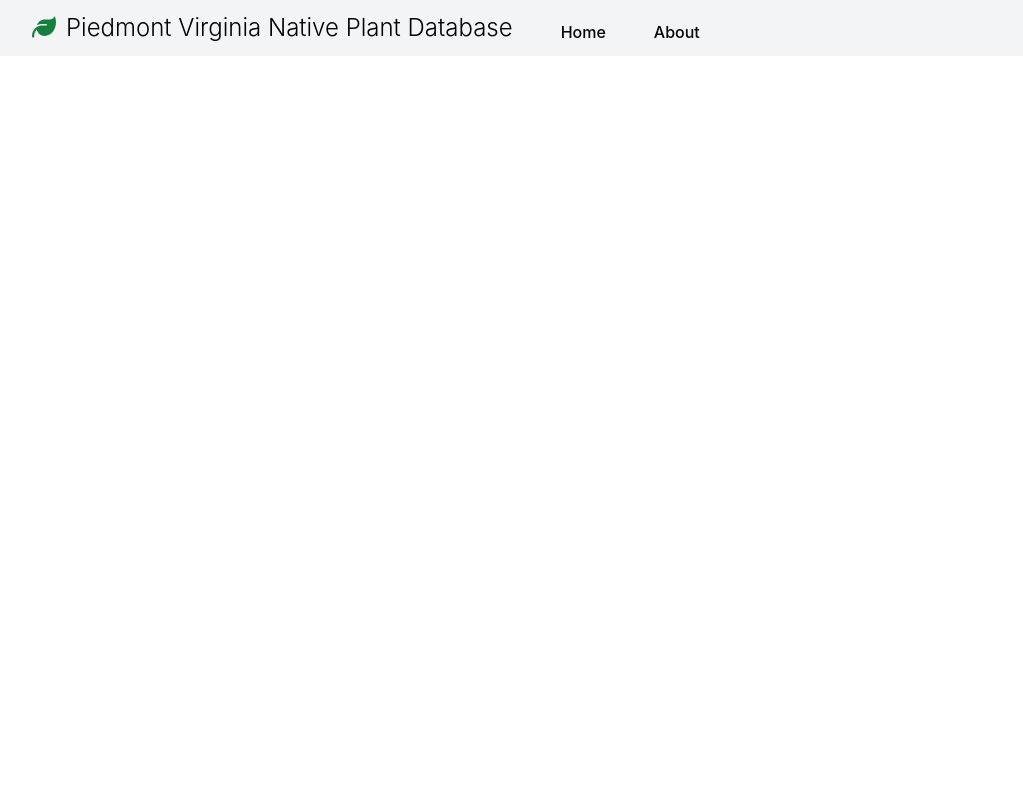
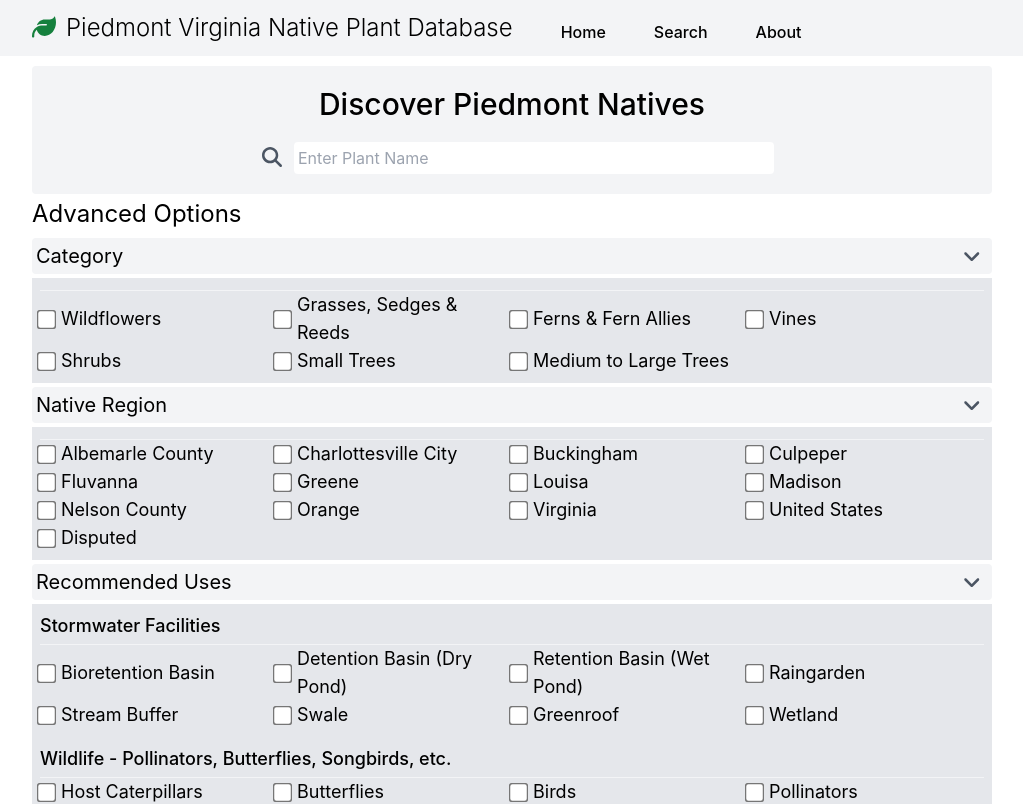
Before and after one commit to code-for-charlottesville/piedmont-native-plants-db, a React (Create React App) app in the folder frontend/: page /search in a window 1280 px wide. Shown: the top 804 px of the page, without its empty margins (128-1151 px from the left). Built offline with nearby package versions, Linux system fonts and the light colour scheme.

Commit message:
minor website layout changes

```diff
--- a/frontend/src/App.js
+++ b/frontend/src/App.js
@@ -7,12 +7,11 @@ import {
   NavLink,
 } from "react-router-dom";
 import Home from "./pages/HomePage";
-import Landing from "./pages/LandingPage";
 import About from "./pages/AboutPage";
 import PlantDetailsPage from "./pages/PlantDetailsPage";
 import { FontAwesomeIcon } from "@fortawesome/react-fontawesome";
 import { faLeaf } from "@fortawesome/free-solid-svg-icons";
-import LandingPage from "./pages/LandingPage";
+import SearchPage from "./pages/SearchPage";
 function Navbar() {
   return (
     <div className="w-full bg-gray-100 mb-2.5">
@@ -25,6 +24,9 @@ function Navbar() {
         </div>
         <div className="text-md">
           <Link to="/">Home</Link>
+        </div>
+        <div className="text-md">
+          <Link to="/search">Search</Link>
         </div>
         <div className="text-md">
           <Link to="/about">About</Link>
@@ -40,10 +42,10 @@ function App() {
         <Navbar />
         <div className="m-auto w-3/4">
           <Routes>
+            <Route path="/" element={<Home />} />
+            <Route path="/search" element={<SearchPage />} />
+            <Route path="/plant/:id" element={<PlantDetailsPage />} />
             <Route path="/about" element={<About />} />
-            <Route path="/plant/:id" element={<PlantDetailsPage />} />
-            <Route path="/home" element={<Home />} />
-            <Route path="/" element={<LandingPage />} />
           </Routes>
         </div>
       </Router>
--- a/frontend/src/api_functions/plants.js
+++ b/frontend/src/api_functions/plants.js
@@ -1,6 +1,6 @@
 const baseURL = "http://localhost:4000/plants";
 export async function getAllPlants() {
-  const plants = await fetch(`${baseURL}/all`)
+  const plants = await fetch(`${baseURL}/`)
     .then((response) => {
       return response.json();
     })
--- a/frontend/src/pages/HomePage.js
+++ b/frontend/src/pages/HomePage.js
@@ -175,7 +175,7 @@ export default function HomePage() {
 
   return (
     <div className="flex gap-2">
-      <FilterBar {...{ setPlants }} />
+      {/* <FilterBar {...{ setPlants }} /> */}
       <div>
         <h1 className="text-2xl pb-2.5 font-medium">Plants</h1>
         <PlantList plants={plantsData} />
```
Also changed, not shown: frontend/src/pages/SearchPage.js (renamed from frontend/src/pages/LandingPage.js).
